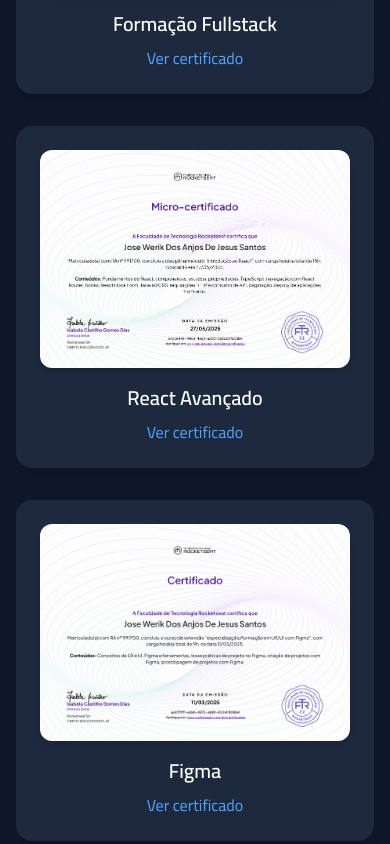
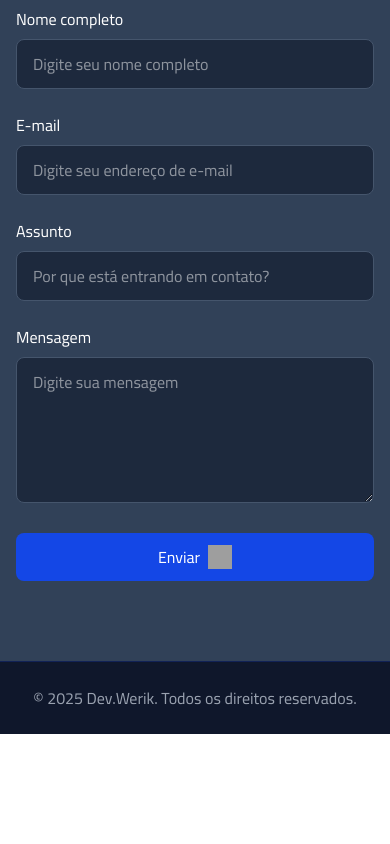
Before and after one commit to DevWerik/my-portifolio, a React (Vite) app: page / in a window 390 px wide. Shown: the part 6140-6984 px from the top of the page. After the commit the page ends 6874 px from the top, so only its background shows below. Built offline with nearby package versions, Linux system fonts and the light colour scheme; grey boxes are pictures that could not be loaded.

Commit message:
fix: Add function of submit of email

```diff
--- a/package.json
+++ b/package.json
@@ -10,6 +10,7 @@
     "preview": "vite preview"
   },
   "dependencies": {
+    "@emailjs/browser": "^4.4.1",
     "@tailwindcss/vite": "^4.1.12",
     "react": "^19.1.1",
     "react-dom": "^19.1.1",
--- a/src/App.tsx
+++ b/src/App.tsx
@@ -1,5 +1,6 @@
 import React, { useState, useEffect } from "react";
 import { useForm, type SubmitHandler } from "react-hook-form";
+import emailjs from "@emailjs/browser";
 
 const MenuIcon = () => (
   <svg
@@ -46,16 +47,46 @@
   const [activeSection, setActiveSection] = useState("home");
   const [isVisible, setIsVisible] = useState(false);
   const [isMenuOpen, setIsMenuOpen] = useState(false);
+  const [isSubmitting, setIsSubmitting] = useState(false);
 
   const {
     register,
     handleSubmit,
+    reset,
     formState: { errors },
   } = useForm<FormInputs>();
 
   const onSubmit: SubmitHandler<FormInputs> = (data) => {
-    console.log("Dados do formulário:", data);
+    setIsSubmitting(true);
+
+    const templateParams = {
+      from_name: data.fullName,
+      subject: data.subject,
+      message: data.message,
+      email: data.email,
+    };
+
+    emailjs
+      .send(
+        "service_rrh9917",
+        "template_puys5zq",
+        templateParams,
+        "2oy5kJF_mA-EoJFyl"
+      )
+      .then(
+        (response) => {
+          console.log("SUCCESS!", response.status, response.text);
           alert("Mensagem enviada com sucesso!");
+          reset();
+        },
+        (err) => {
+          console.log("FAILED...", err);
+          alert("Ocorreu um erro ao enviar a mensagem. Tente novamente.");
+        }
+      )
+      .finally(() => {
+        setIsSubmitting(false);
+      });
   };
 
   useEffect(() => {
@@ -69,7 +100,14 @@
     setIsMenuOpen(false);
   };
 
-  const navItems = ["home", "about", "skills", "experience", "certifications", "contact"];
+  const navItems = [
+    "home",
+    "about",
+    "skills",
+    "experience",
+    "certifications",
+    "contact",
+  ];
   const navLabels: { [key: string]: string } = {
     home: "Início",
     about: "Sobre",
@@ -448,70 +486,14 @@
           </div>
         </section>
         <section
-          id="certificados"
+          id="certifications"
           className="py-20 px-4 bg-slate-900 text-white"
         >
           <div className="max-w-6xl mx-auto text-center">
             <h2 className="text-3xl md:text-4xl font-bold mb-10">
               Certificações
             </h2>
-
-            <div className="grid md:grid-cols-2 lg:grid-cols-3 gap-8">
-              <div className="p-6 bg-slate-800 rounded-2xl shadow-lg hover:shadow-xl transition flex flex-col items-center">
-                <img
-                  src="/img/certificado.png"
-                  alt="Certificado Rocketseat"
-                  className="rounded-xl mb-4 shadow-md"
-                />
-                <h3 className="text-xl font-semibold mb-2">
-                  Formação Fullstack
-                </h3>
-                <a
-                  href="https://app.rocketseat.com.br/certificates/81f16ba3-0210-4487-9691-3e3ebc2b08ee"
-                  target="_blank"
-                  rel="noopener noreferrer"
-                  className="text-blue-400 font-medium hover:underline"
-                >
-                  Ver certificado
-                </a>
-              </div>
-
-              <div className="p-6 bg-slate-800 rounded-2xl shadow-lg hover:shadow-xl transition flex flex-col items-center">
-                <img
-                  src="/img/certificado-react.png"
-                  alt="Certificado React"
-                  className="rounded-xl mb-4 shadow-md"
-                />
-                <h3 className="text-xl font-semibold mb-2">React Avançado</h3>
-                <a
-                  href="https://app.rocketseat.com.br/certificates/64cce446-40ce-4e62-a203-363dc0fa03b4"
-                  target="_blank"
-                  rel="noopener noreferrer"
-                  className="text-blue-400 font-medium hover:underline"
-                >
-                  Ver certificado
-                </a>
-              </div>
-
-              <div className="p-6 bg-slate-800 rounded-2xl shadow-lg hover:shadow-xl transition flex flex-col items-center">
-                <img
-                  src="/img/ui-ux.png"
-                  alt="Certificado React"
-                  className="rounded-xl mb-4 shadow-md"
-                />
-                <h3 id="certifications" className="text-xl font-semibold mb-2">
-                  Figma
-                </h3>
-                <a
-                  href="https://app.rocketseat.com.br/certificates/aa07f9ff-ed68-4872-a889-933147bf88e1"
-                  target="_blank"
-                  rel="noopener noreferrer"
-                  className="text-blue-400 font-medium hover:underline"
-                >
-                  Ver certificado
-                </a>
-              </div>
-            </div>
+            <div className="grid md:grid-cols-2 lg:grid-cols-3 gap-8"></div>
           </div>
         </section>
 
@@ -587,7 +569,6 @@
                   </p>
                 )}
               </div>
-
               <div>
                 <label className="block text-white font-medium mb-2">
                   Mensagem
@@ -609,19 +590,31 @@
 
               <button
                 type="submit"
-                className="w-full flex items-center justify-center gap-2 bg-blue-700 hover:bg-blue-800 text-white font-medium py-3 rounded-lg transition"
+                disabled={isSubmitting}
+                className="w-full flex items-center justify-center gap-2 bg-blue-700 hover:bg-blue-800 text-white font-medium py-3 rounded-lg transition disabled:bg-slate-500 disabled:cursor-not-allowed"
               >
-                Enviar
+                {isSubmitting ? "Enviando..." : "Enviar"}
+                {!isSubmitting && (
                   <img
                     src="/img/enviar.png"
                     alt="submit-button"
                     className="w-6 h-6"
                   />
+                )}
               </button>
             </form>
           </div>
         </section>
       </main>
+
+      <footer className="bg-slate-900 border-t border-blue-800/30 py-6">
+        <div className="max-w-7xl mx-auto px-4 sm:px-6 lg:px-8 text-center text-gray-400">
+          <p>
+            &copy; {new Date().getFullYear()} Dev.Werik. Todos os direitos
+            reservados.
+          </p>
+        </div>
+      </footer>
     </div>
   );
 };
```
Also changed, not shown: 1 other file (tests, documents, lock files or other folders). Lines whose indentation alone changed are shown as unchanged.
